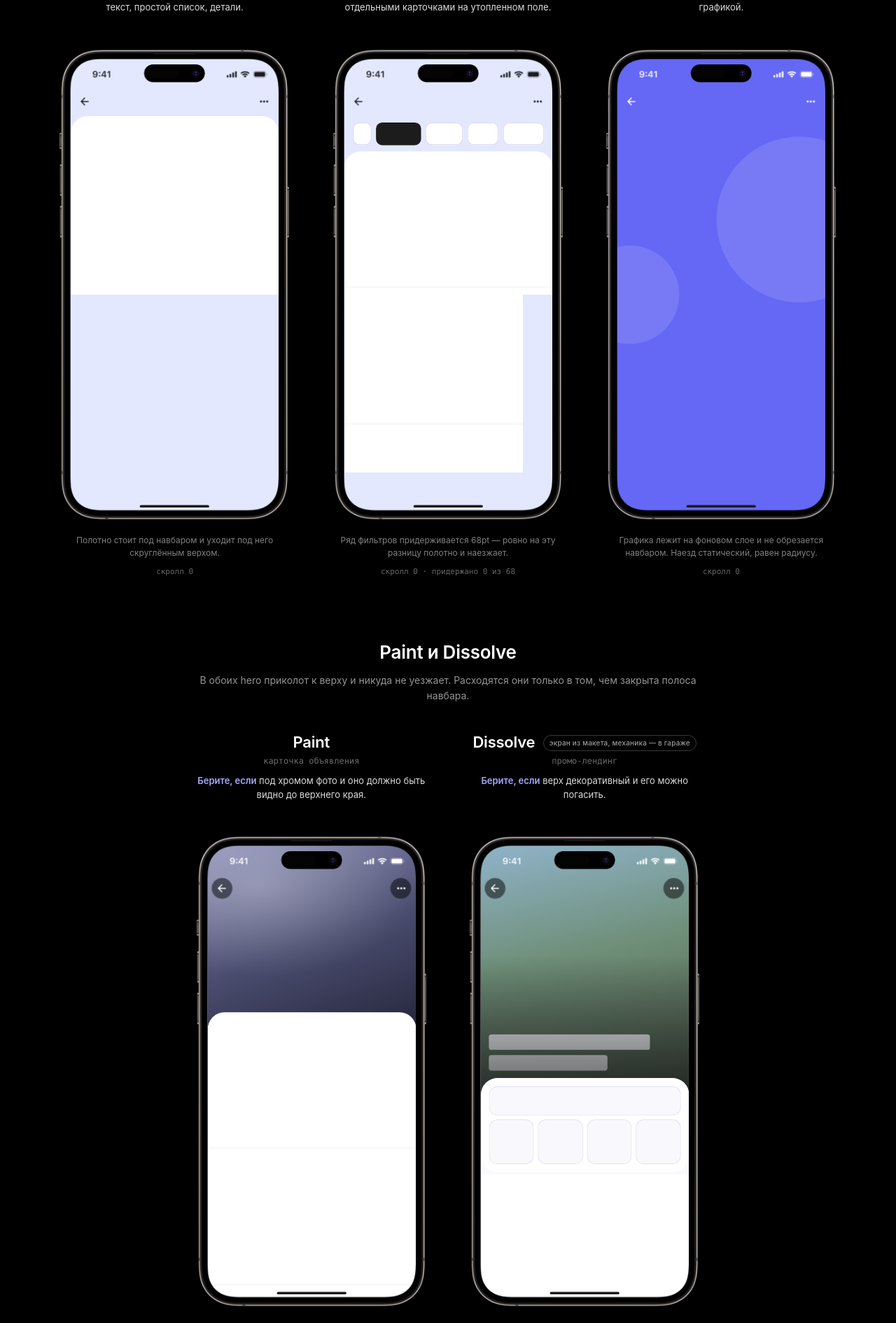
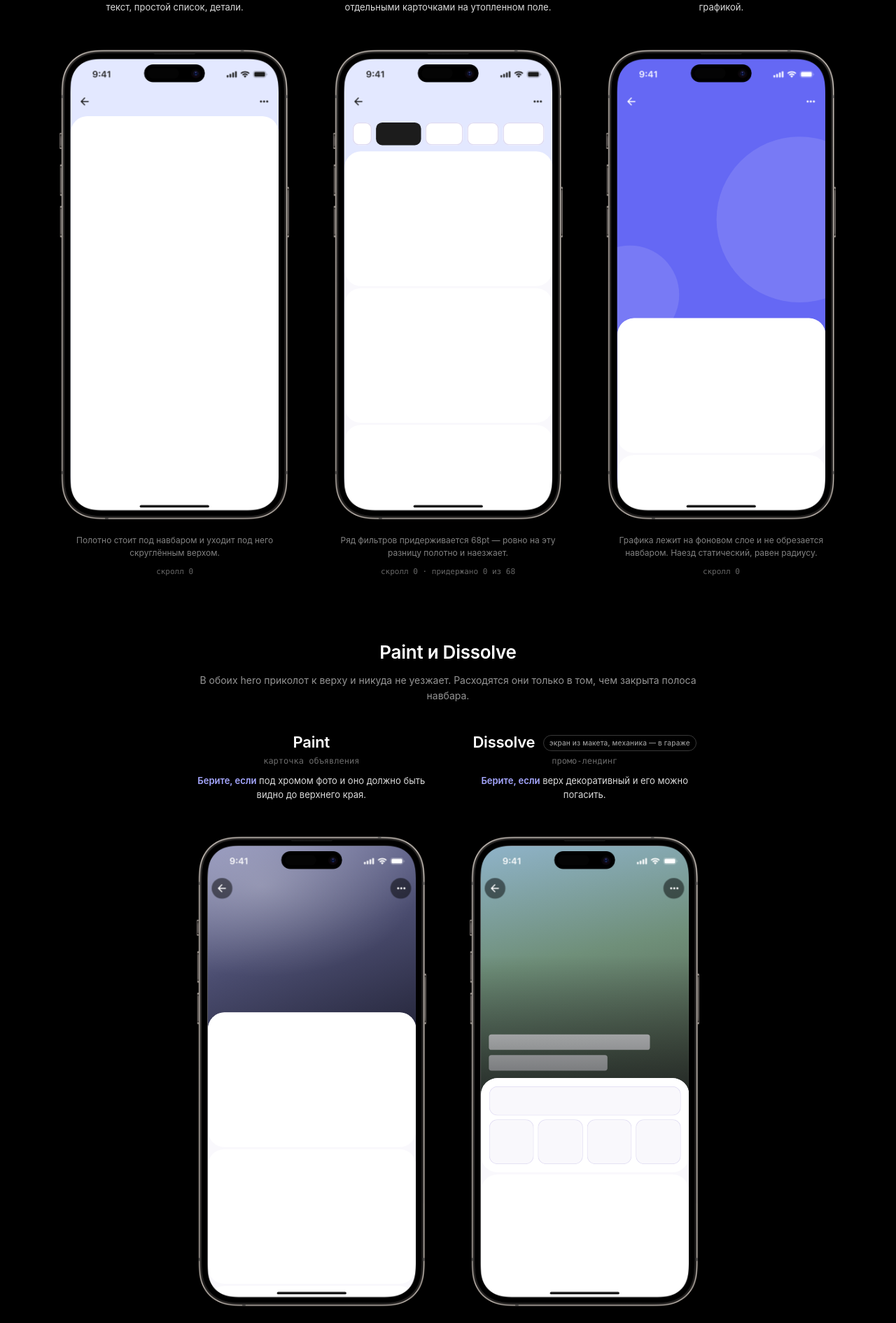
Before and after one commit to tomsvorobovich-qic/mobile-ds-guides, a Jekyll site: the page stands/scroll-patterns.html, which Jekyll copies as it is, in a window 1280 px wide. Shown: the part 572-2462 px from the top of the page at 70% size. Built offline with Jekyll 4.4.1, drawn with Linux system fonts in a browser that asks for light colours.

Commit message:
fix(nesting): one block holds both, radii from the token
The controls card and the content blocks are children of the same
secondary block now, and every container — the block and the white ones
inside it — carries radius/xl.

Co-Authored-By: Claude Opus 5 <noreply@anthropic.com>

```diff
--- a/assets/stand.css
+++ b/assets/stand.css
@@ -332,7 +332,12 @@ html, body { margin: 0; background: #000; }
    это сделано в ленте (карточки там тоже edge-to-edge, замерено). Одинаково во
    всех фреймах: делит везде одинаково. */
 .blocks { display: flex; flex-direction: column; gap: 4px; }
-.block { height: 260px; background: var(--level-block); }
+/* Белый контейнер: радиус — токен radius/xl, как у остальных контейнеров. */
+.block {
+  height: 260px;
+  border-radius: var(--radius-xl);
+  background: var(--level-block);
+}
 
 /* ---------- ряд фильтров ленты ----------
    Геометрия ряда — не на глаз: чип 44 + 2×12 вертикальных паддингов = 68,
```
